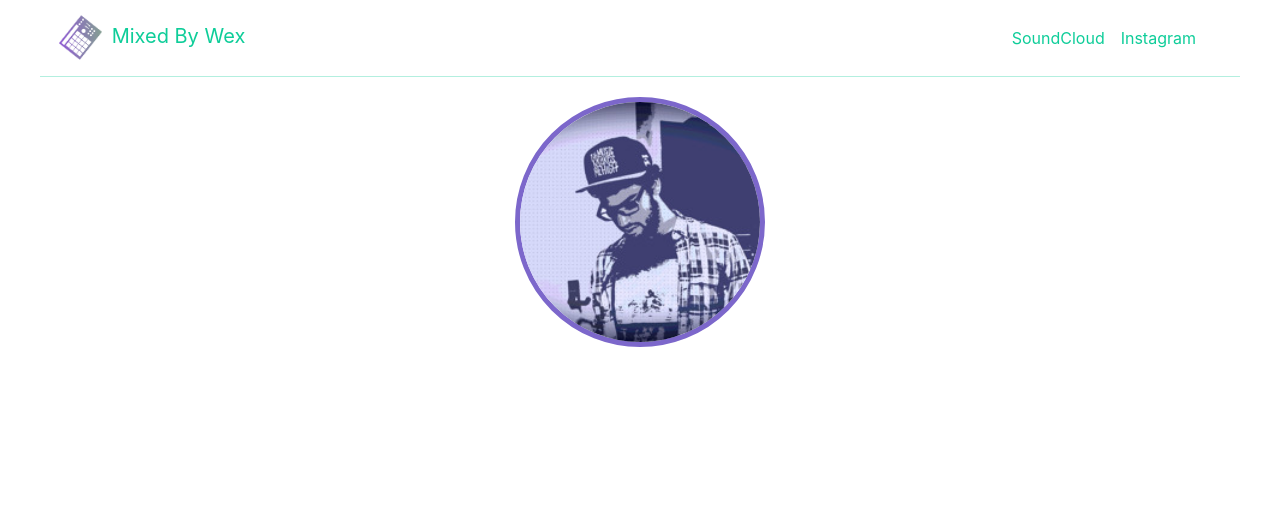
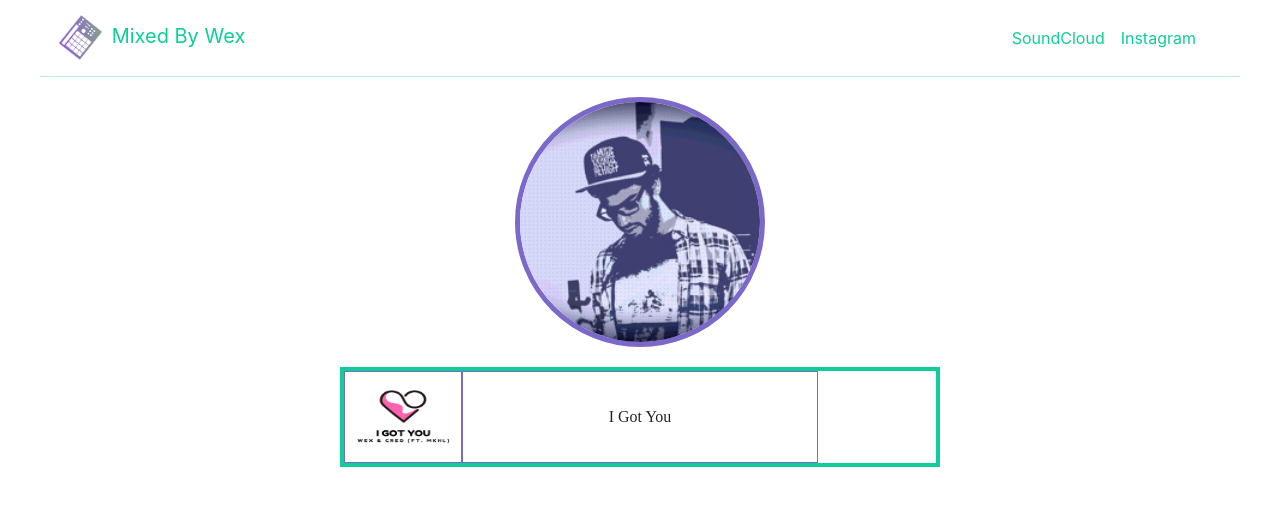
Before and after one commit to benjwexler/musicPortfolioReact, a React (Create React App) app: page / in a window 1280 px wide. Shown: the top 506 px of the page. Built offline with nearby package versions, Linux system fonts and the light colour scheme.

Commit message:
will be able to render static stuff on page, but not dynamically

```diff
--- a/src/App.js
+++ b/src/App.js
@@ -1,14 +1,47 @@
 import React, { Component } from 'react';
 import './App.css';
 import Header from './Header/Header.js';
+import Track from './Tracks/Tracks.js';
 
 class App extends Component {
+  constructor(props) {
+    super(props);
+    this.state = {
+      tracks: {
+        track1: {
+          name: "I Got You",
+          coverArt: "I Got You Cover Art.png",
+          soundfile: "soundfiles/Wex & Cred - I Got You (ft. MKHL).mp3",
+        },
+        track2: {
+          name: "Aura",
+          coverArt: "pics/AuraCoverArt.png",
+          soundfile: "soundfiles/Wex - Aura (ft. Waywoc) 4.wav",
+        },
+        track3: {
+          name: "Strictly for the Music",
+          coverArt: "pics/evenNewStrict.png",
+          soundfile: "soundfiles/Strictly for the Music.wav",
+        },
+      }, length: 0
+    }
+  }
+
+  componentDidMount() {
+    let tracksObjLength = Object.keys(this.state.tracks).length
+
+    this.setState({ length: tracksObjLength })
+  }
+
   render() {
     return (
       <div className="App">
-          <Header />
-          <div id="picFrame">
-            <img id="soundcloudAvatar" src="soundcloudAvatar.jpg"/>
+        <Header />
+        <div id="picFrame">
+          <img id="soundcloudAvatar" src="soundcloudAvatar.jpg" />
+        </div>
+        <div id="alltracksBossContainer">
+          <Track coverArt={this.state.tracks.track1.coverArt} title={this.state.tracks.track1.name} />
         </div>
       </div>
     )
--- a/src/Header/Header.js
+++ b/src/Header/Header.js
@@ -24,10 +24,10 @@ class Header extends React.Component {
             </ul>
             <ul className="navbar-nav">
                 <li className="nav-item ">
-                    <a className="nav-link" target="_blank"  href="https://soundcloud.com/mixedbywex">SoundCloud</a>
+                    <a className="nav-link" target="_blank" rel="noopener noreferrer" href="https://soundcloud.com/mixedbywex">SoundCloud</a>
                 </li>
                 <li className="nav-item">
-                    <a className="nav-link disabled" target="_blank" href="https://www.instagram.com/mixedbywex/">Instagram</a>
+                    <a className="nav-link disabled" target="_blank" rel="noopener noreferrer" href="https://www.instagram.com/mixedbywex/">Instagram</a>
                 </li>
             </ul>
 
--- /dev/null
+++ b/src/Tracks/Tracks.js
@@ -0,0 +1,19 @@
+import React from 'react';
+
+const track = (props) => {
+
+    let i = 1
+
+    return (
+        <div className="tracksContainer">
+            <div className="coverArtContainer">
+            <img id="soundcloudAvatar" className="iGotYouCoverArt" src={props.coverArt} />
+            </div>
+            <div className="trackTitleContainer">
+            <div className="title"> {props.title} </div>
+            </div>
+        </div>
+    )
+};
+
+export default track;
```
Also changed, not shown: public/I Got You Cover Art.png (added).
